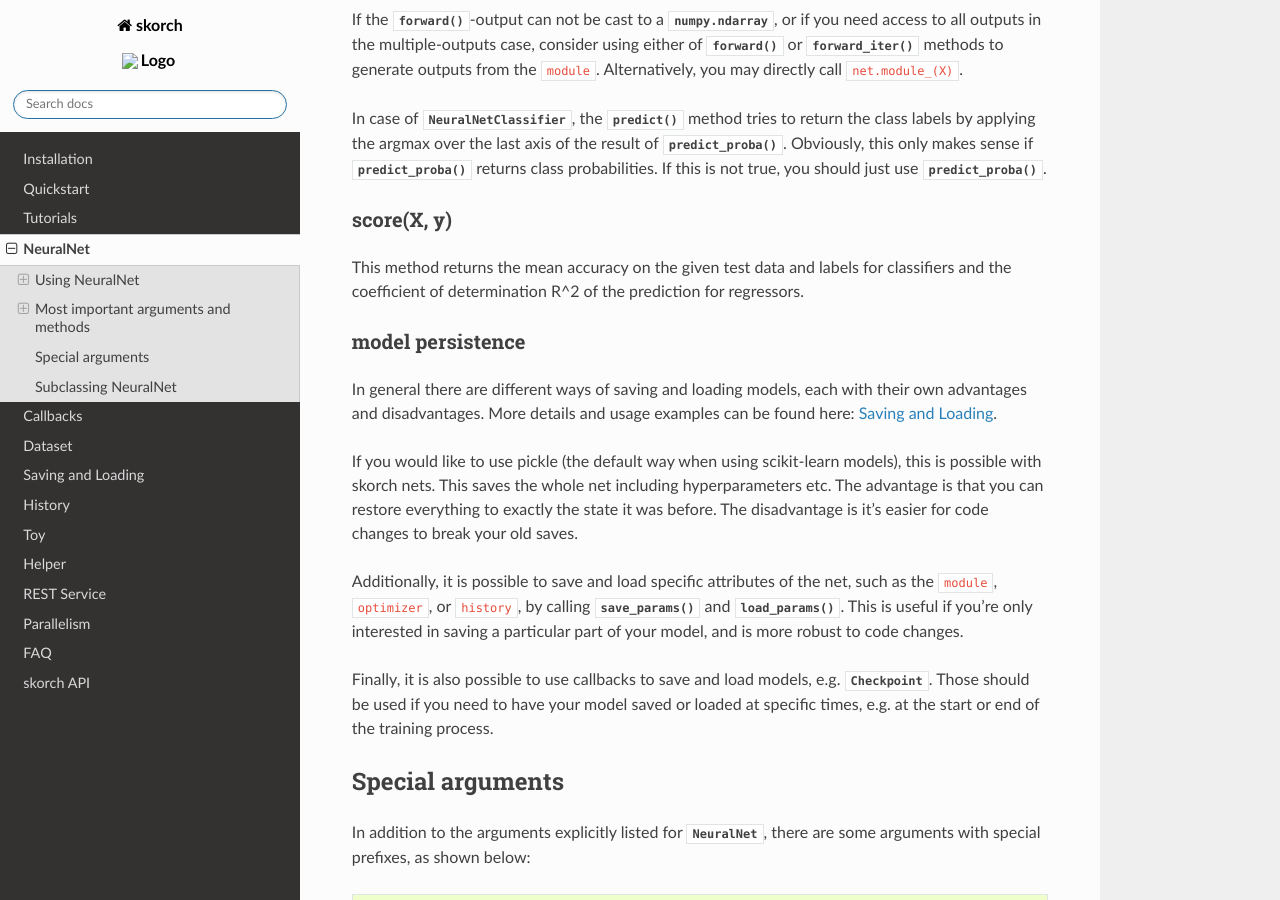
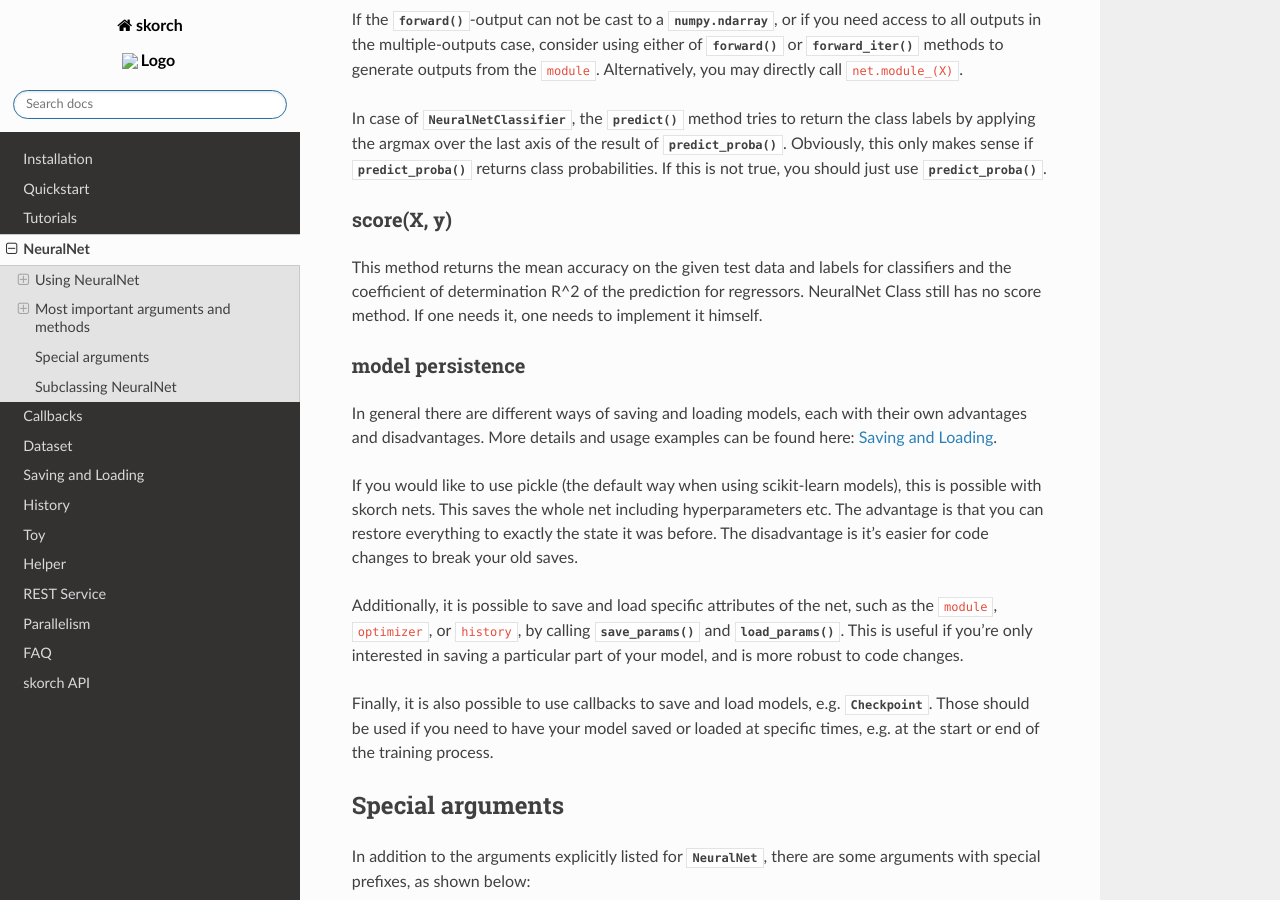
Before and after one commit to skorch-dev/skorch, a Sphinx documentation site: the page built from docs/user/neuralnet.rst, in a window 1280 px wide and 900 px high, scrolled down 5785 px. Built offline with Sphinx 7.4.7 and the Read the Docs theme 2.0.0, drawn with Linux system fonts in a browser that asks for light colours.

Commit message:
Update neuralnet.rst

```diff
--- a/docs/user/neuralnet.rst
+++ b/docs/user/neuralnet.rst
@@ -359,7 +359,8 @@ score(X, y)
 
 This method returns the mean accuracy on the given test data and labels for
 classifiers and the coefficient of determination R^2 of the prediction for
-regressors.
+regressors. NeuralNet Class still has no score method. If one needs it,
+one needs to implement it himself.
 
 model persistence
 ^^^^^^^^^^^^^^^^^
```
